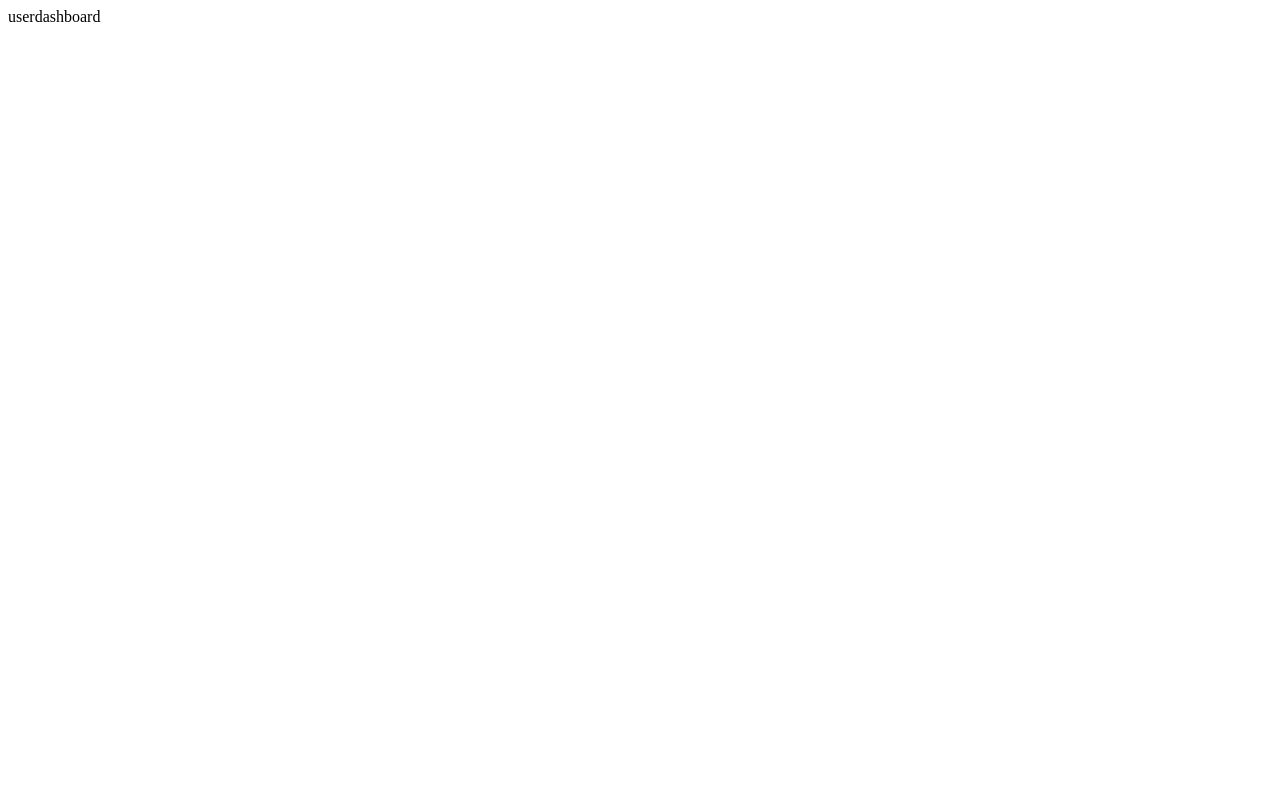
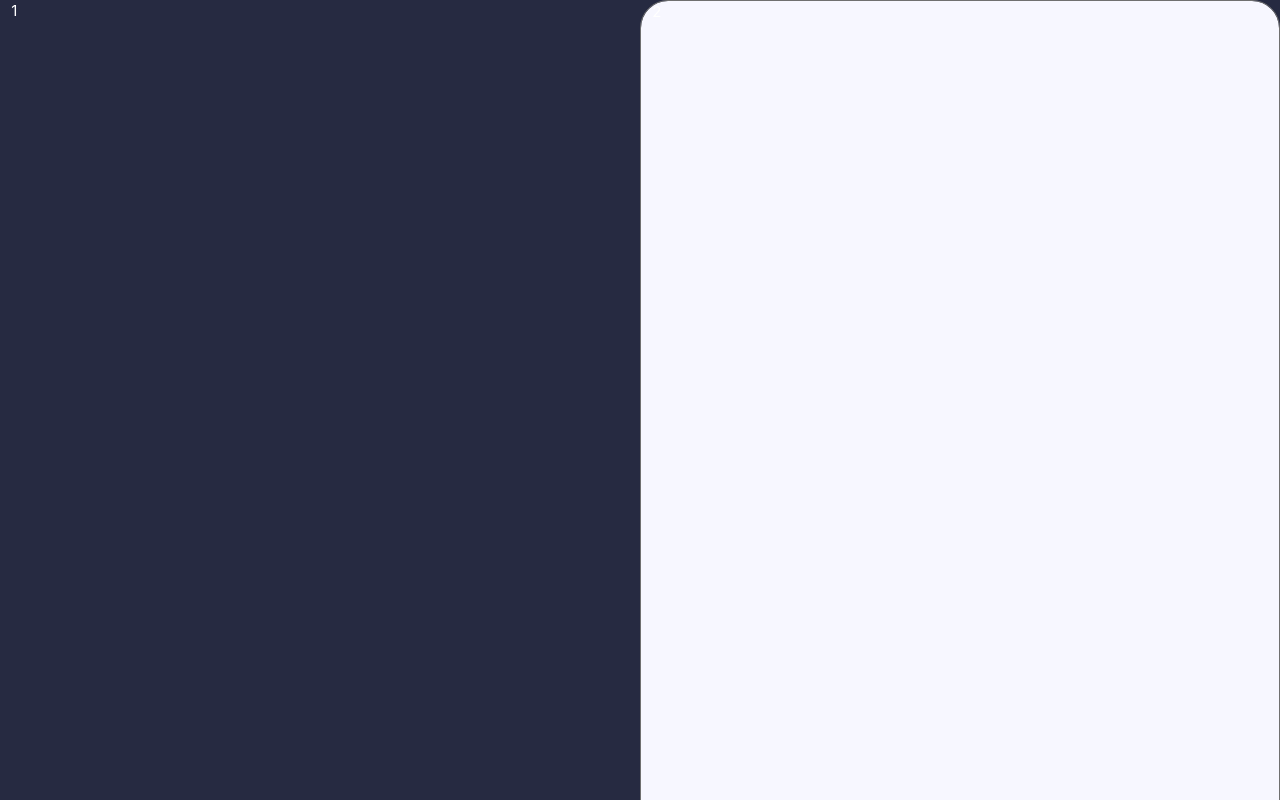
Before and after one commit to fatima-ola/users-dashboard, a React (Create React App) app: page / in a window 1280 px wide. Shown: the top 800 px of the page. Built offline with nearby package versions, Linux system fonts and the light colour scheme.

Commit message:
layout feature added

```diff
--- a/package.json
+++ b/package.json
@@ -6,8 +6,10 @@
     "@testing-library/jest-dom": "^5.11.4",
     "@testing-library/react": "^11.1.0",
     "@testing-library/user-event": "^12.1.10",
+    "materialize-css": "^1.0.0-rc.2",
     "react": "^17.0.1",
     "react-dom": "^17.0.1",
+    "react-materialize": "^3.9.6",
     "react-scripts": "4.0.1",
     "web-vitals": "^0.2.4"
   },
--- a/public/index.html
+++ b/public/index.html
@@ -10,6 +10,7 @@
       content="Web site created using create-react-app"
     />
     <link rel="apple-touch-icon" href="%PUBLIC_URL%/logo192.png" />
+    <link href="https://fonts.googleapis.com/icon?family=Material+Icons" rel="stylesheet">
     <!--
       manifest.json provides metadata used when your web app is installed on a
       user's mobile device or desktop. See https://developers.google.com/web/fundamentals/web-app-manifest/
--- a/src/App.js
+++ b/src/App.js
@@ -1,10 +1,11 @@
 import React from 'react';
 import './App.css';
+import Dashboard from './components/Dashboard/index';
 
-function App() {
+const App = () => {
   return (
     <div>
-      userdashboard
+     <Dashboard />
     </div>
   );
 }
--- /dev/null
+++ b/src/components/Dashboard/index.js
@@ -0,0 +1,15 @@
+import React from 'react';
+import {Row, Col} from 'react-materialize'
+
+const Index = ()=> {
+    return (
+        <div>
+            <Row>
+                <Col className="leftlayer white-text" s={12} m={6} > 1 </Col>
+                <Col className="rightlayer white-text" s={12} m={6} > 2 </Col>
+            </Row>
+        </div>
+    )
+}
+
+export default Index
--- a/src/index.css
+++ b/src/index.css
@@ -0,0 +1,21 @@
+body{
+    padding: 0;
+    margin: 0;
+    top: 0px;
+    left: 0px;
+    width: 100%;
+    height: 1080px;
+    background: #262A41 0% 0% no-repeat padding-box;
+    opacity: 1;
+}
+
+.rightlayer{
+    background: #F7F7FF 0% 0% no-repeat padding-box;
+    border: 1px solid #707070;
+    border-radius: 28px;
+    opacity: 1;
+    top: 20px;
+    left: 938px;
+    width: 961px;
+    height: 1047px;
+}
--- a/src/index.js
+++ b/src/index.js
@@ -2,11 +2,7 @@ import React from 'react';
 import ReactDOM from 'react-dom';
 import './index.css';
 import App from './App';
-import reportWebVitals from './reportWebVitals';
+import 'materialize-css/dist/css/materialize.min.css';
+
 
 ReactDOM.render(<App />, document.getElementById('root'));
-
-// If you want to start measuring performance in your app, pass a function
-// to log results (for example: reportWebVitals(console.log))
-// or send to an analytics endpoint. Learn more: https://bit.ly/CRA-vitals
-reportWebVitals();
--- a/src/reportWebVitals.js
+++ /dev/null
@@ -1,13 +0,0 @@
-const reportWebVitals = onPerfEntry => {
-  if (onPerfEntry && onPerfEntry instanceof Function) {
-    import('web-vitals').then(({ getCLS, getFID, getFCP, getLCP, getTTFB }) => {
-      getCLS(onPerfEntry);
-      getFID(onPerfEntry);
-      getFCP(onPerfEntry);
-      getLCP(onPerfEntry);
-      getTTFB(onPerfEntry);
-    });
-  }
-};
-
-export default reportWebVitals;
```
Also changed, not shown: 2 other files (tests, documents, lock files or other folders).
